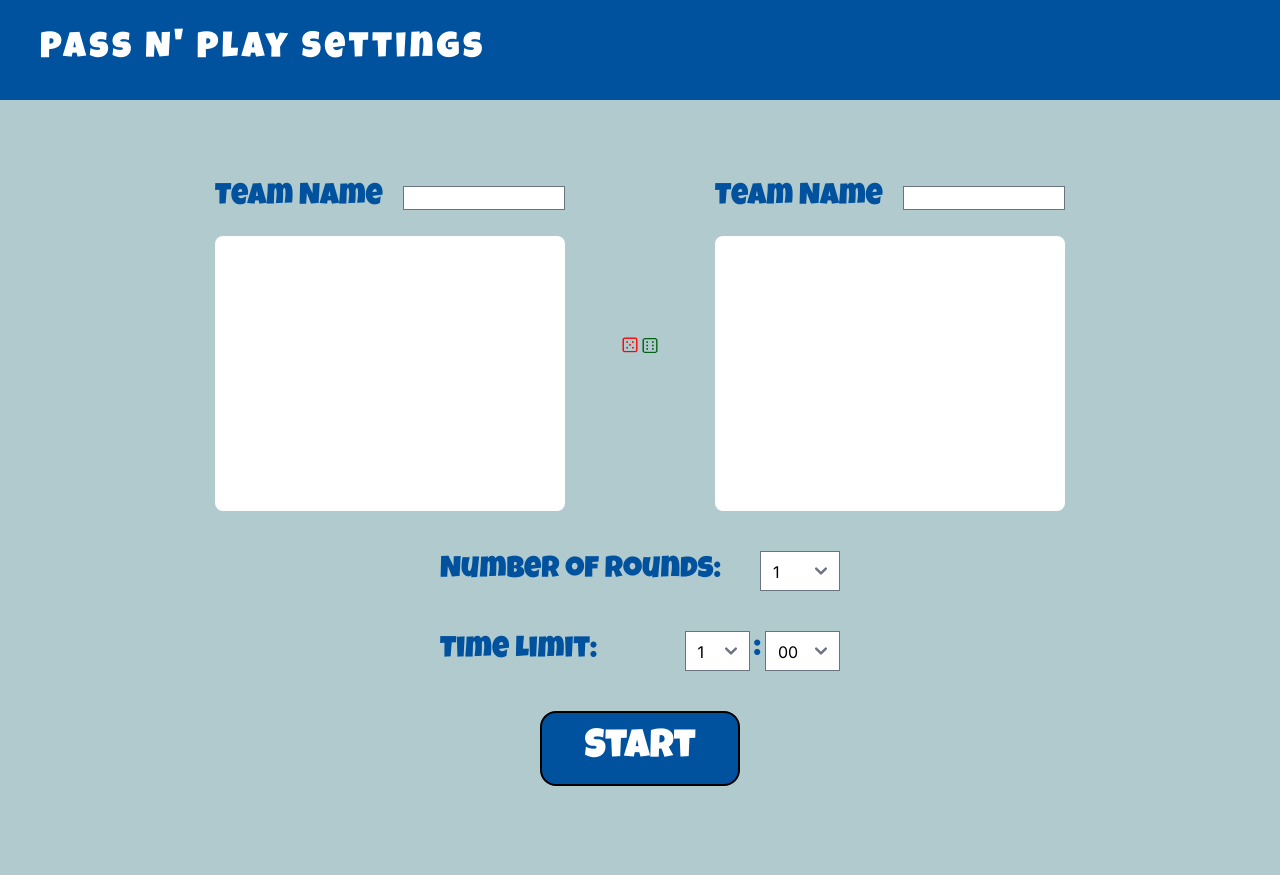
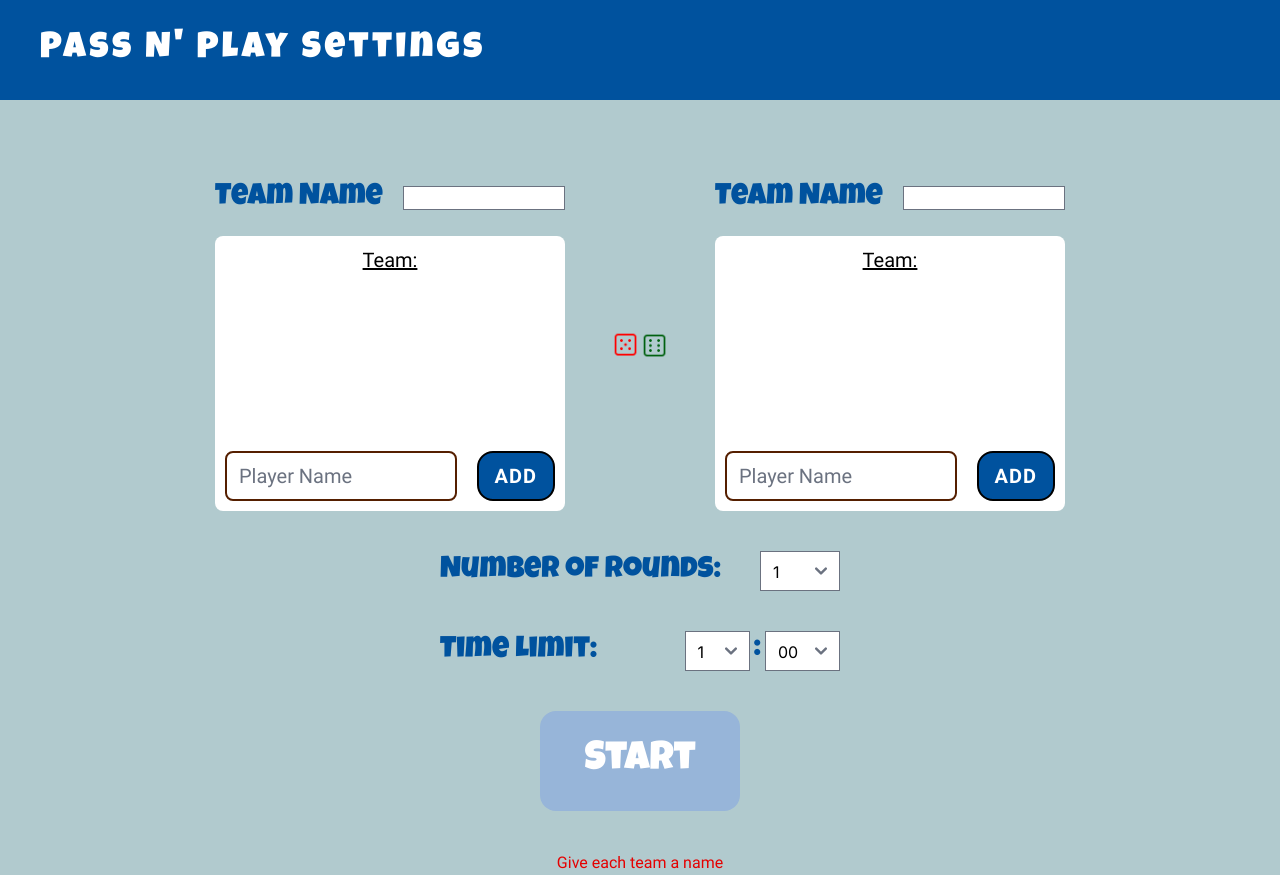
Before and after one commit to JarIsCoding/Shortalk---Front-End, a Next.js app: page /pages/passAndPlayLobby in a window 1280 px wide. Before the commit the page ends 800 px from the top, so only its background shows below. Built offline with nearby package versions, Linux system fonts and the light colour scheme.

Commit message:
Pass N Play Settings mostly done

```diff
--- a/src/app/components/DiceBtn.tsx
+++ b/src/app/components/DiceBtn.tsx
@@ -1,11 +1,15 @@
 import React from 'react'
 import dice from '@/app/assets/Dice.png'
 import Image from 'next/image';
+import { useAppContext } from '@/context/Context';
 
 const DiceBtn = () => {
+
+    const {setShuffle} = useAppContext();
+
     return (
-        <div>
-            <Image src={dice} alt='red and green dice' width={40} height={40} />
+        <div onClick={() => setShuffle(true)} className=' cursor-pointer'>
+            <Image src={dice} alt='red and green dice' width={58} height={40} />
         </div>
     )
 }
--- /dev/null
+++ b/src/app/components/Name.tsx
@@ -0,0 +1,39 @@
+import { IName } from '@/Interfaces/Interfaces'
+import { useAppContext } from '@/context/Context'
+import React from 'react'
+
+const Name = (props: IName) => {
+
+  const {Team1NameList, setTeam1NameList, Team2NameList, setTeam2NameList} = useAppContext();
+
+
+
+
+  const handleClick = (id: number) => {
+    let teamNameList: string[] = [];
+    switch(props.teamNumber){
+      case 1:
+        teamNameList = [...Team1NameList];
+        teamNameList.splice(id-1,1);
+        setTeam1NameList(teamNameList);
+        break;
+      case 2:
+        teamNameList = [...Team2NameList];
+        teamNameList.splice(id-1,1);
+        setTeam2NameList(teamNameList);
+        break;
+      default:
+        break;
+    }
+  }
+
+  return (
+    <div onClick={()=>handleClick(props.id)} className=' flex flex-row justify-between text-[20px] font-Roboto px-3'>
+        <div>{props.id}.</div>
+        <div>{props.name}</div>
+        <div className=' cursor-pointer text-dred'>X</div>
+    </div>
+  )
+}
+
+export default Name
--- a/src/app/components/StartBtn.tsx
+++ b/src/app/components/StartBtn.tsx
@@ -1,8 +1,17 @@
+import { IStartButton } from '@/Interfaces/Interfaces'
 import React from 'react'
 
-const StartBtn = () => {
+const StartBtn = (props:IStartButton) => {
+
+  let className = 'cursor-pointer rounded-2xl w-[200px] h-[100px] flex justify-center items-center px-4 '
+  if(props.isReady){
+    className += ' bg-dblue border-2 border-black'
+  }else{
+    className += ' bg-[#97B5D9]'
+  }
+
   return (
-    <div className=' rounded-2xl border-2 border-black w-[200px] h-[75px] bg-dblue flex justify-center items-center px-4'>
+    <div className={className}>
         <div className=' font-LuckiestGuy text-[40px] text-white'>Start</div>
     </div>
   )
--- a/src/app/components/TeamListPNP.tsx
+++ b/src/app/components/TeamListPNP.tsx
@@ -1,16 +1,95 @@
 'use client'
-import React from 'react'
+import { ITeamListPNP } from '@/Interfaces/Interfaces';
+import { useAppContext } from '@/context/Context'
+import React, { useEffect, useState } from 'react'
+import Name from './Name';
+import { shuffleArray } from '@/utils/utils';
 
-const TeamListPNP = () => {
+const TeamListPNP = (props:ITeamListPNP) => {
+
+  const {Team1Name, setTeam1Name, Team2Name, setTeam2Name,Team1NameList, Team2NameList, setTeam1NameList, setTeam2NameList, shuffle, setShuffle} = useAppContext();
+  const [teamName, setTeamName] = useState<string>('');
+  const [name, setName] = useState<string>('');
+
+  const handleClick = () => {
+    let teamList: string[] = [];
+    switch(props.teamNumber){
+      case 1:
+        teamList = [... Team1NameList];
+        name && teamList.push(name)
+        setTeam1NameList(teamList);
+        break;
+      case 2:
+        teamList = [... Team2NameList];
+        name && teamList.push(name)
+        setTeam2NameList(teamList);
+        break;
+      default:
+        console.log('Error')
+    }
+    setName('');
+  }
+
+
+  const renderNameList = (teamList: string[]) => {
+
+    const renderedList = [];
+
+    for(let i = 0; i < teamList.length; i++){
+      renderedList.push(<Name key={i} id={i+1} name={teamList[i]} teamNumber={props.teamNumber} />)
+    }
+
+    return renderedList;
+  }
+
+  const handleKeyDown = (event: React.KeyboardEvent<HTMLInputElement>) => {
+    if (event.key === 'Enter') {
+      handleClick();
+    }
+  };
+
+  useEffect(()=>{
+    switch(props.teamNumber){
+      case 1:
+          setTeam1Name(teamName);
+        break;
+      case 2:
+          setTeam2Name(teamName)
+        break;
+      default:
+        console.log('Error')
+    }
+  },[teamName])
+
+
+
   return (
     <div className=' space-y-5 w-[350px]'>
-        <div className='flex flex-row justify-between whitespace-nowrap items-center'>
-            <div className=' font-LuckiestGuy text-dblue text-3xl mr-5'>Team Name</div>
-            <input className=' w-full h-6' type="text" name="" id="" />
+      <div className='flex flex-row justify-between whitespace-nowrap items-center'>
+        <div className=' font-LuckiestGuy text-dblue text-3xl mr-5'>Team Name</div>
+        <input className=' w-full h-6' type="text" name="" id="" onChange={(e) => setTeamName(e.target.value)} />
+      </div>
+      <div className=' bg-white rounded-lg w-full h-[275px] p-[10px] flex flex-col'>
+        <div className=' font-Roboto text-xl underline w-full text-center'>Team: {teamName}</div>
+        <div id='NamesContainer' className='h-full overflow-auto'>
+          {
+            (props.teamNumber == 1) ? renderNameList(Team1NameList) : renderNameList(Team2NameList)
+          }
         </div>
-        <div className=' bg-white rounded-lg w-full h-[275px] p-[10px]'>
-
+        <div className=' flex flex-row space-x-5'>
+          <input className='w-full border-2 border-[#551F00] rounded-lg font-Roboto text-[20px] placeholder:text-[20px]'
+          type="text" name="" id="" placeholder='Player Name'
+          onChange={(e)=>setName(e.target.value)}
+          onKeyDown={handleKeyDown}
+          value={name}
+          />
+          <div className='cursor-pointer rounded-2xl border-2 border-black w-[88px] h-[50px] bg-dblue flex justify-center items-center px-4'
+          onClick={handleClick}
+          >
+            <div className=' font-RobotoBold tracking-wider text-[20px] text-white'>ADD</div>
+          </div>
         </div>
+      </div>
     </div>
   )
 }
--- a/src/app/pages/passAndPlayLobby/page.tsx
+++ b/src/app/pages/passAndPlayLobby/page.tsx
@@ -4,9 +4,16 @@ import DiceBtn from '@/app/components/DiceBtn'
 import NavBar from '@/app/components/NavBar'
 import StartBtn from '@/app/components/StartBtn'
 import TeamListPNP from '@/app/components/TeamListPNP'
-import React, { useState } from 'react'
+import { useAppContext } from '@/context/Context'
+import { shuffleArray } from '@/utils/utils'
+import React, { useEffect, useState } from 'react'
 
 const PassAndPlayLobby = () => {
+
+  const {Team1Name, Team2Name, Team1NameList, Team2NameList, setTeam1NameList, setTeam2NameList, shuffle, setShuffle, roundTime, setRoundTime, numberOfRounds, setNumberOfRounds} = useAppContext();
+
+  const [isReady, setIsReady] = useState<boolean>(false);
+  const [message, setMessage] = useState<string>('')
 
   const [selectedRounds, setSelectedRounds] = useState('1');
   const [selectedMinutes, setSelectedMinutes] = useState('1');
@@ -24,18 +31,62 @@ const PassAndPlayLobby = () => {
     return renderedOptions;
   }
 
-  // const handleChange = (event: React.ChangeEvent<HTMLSelectElement>, setSelectedOption:React.Dispatch<React.SetStateAction<string>>) => {
-  //   setSelectedOption(event.target.value);
-  // };
+  const shuffleTeams = () => {
+    let allPlayers = [...Team1NameList, ...Team2NameList];
+    allPlayers = shuffleArray(allPlayers);
+    let coinflip = Math.round(Math.random());
+
+    let team1 = [];
+    let team2 = [];
+
+    for(let i = 0; i < allPlayers.length; i++){
+      if((i + coinflip) % 2 == 0){
+        team1.push(allPlayers[i]);
+      }else{
+        team2.push(allPlayers[i])
+      }
+    }
+    setTeam1NameList(team1);
+    setTeam2NameList(team2);
+  }
+
+  useEffect(() => {
+    if(shuffle){
+      setShuffle(false);
+      shuffleTeams();
+    }
+  },[shuffle])
+
+  useEffect(()=>{
+    let numberOfPlayers = Team1NameList.length + Team2NameList.length;
+    let differenceInPlayers = Math.abs(Team1NameList.length - Team2NameList.length);
+    let time = parseInt(selectedMinutes)*60 + parseInt(selectedSeconds);
+    setRoundTime(time)
+    setIsReady(false);
+    if(!(Team1Name && Team2Name)){
+      setMessage('Give each team a name');
+    }else if(numberOfPlayers < 4){
+      setMessage('At least 4 players must be playing');
+    }else if(differenceInPlayers > 1){
+      setMessage('Teams can only vary by max 1 player')
+    }else if(time < 30){
+      setMessage('Rounds must take a minimum of 30 seconds')
+    }else{
+      setMessage('')
+      setIsReady(true);
+    }
+
+  },[Team1Name, Team2Name, Team1NameList, Team2NameList, roundTime, selectedMinutes, selectedSeconds])
+
 
   return (
     <div>
       <NavBar title="Pass N' Play Settings" />
       <div className='flex flex-col items-center space-y-10 pt-20'>
         <div className='flex flex-row justify-between w-[850px] items-center'>
-          <TeamListPNP />
+          <TeamListPNP teamNumber={1}/>
           <DiceBtn/>
-          <TeamListPNP />
+          <TeamListPNP teamNumber={2}/>
         </div>
         <div className='flex flex-row justify-between whitespace-nowrap items-center w-[400px]'>
           <div className=' font-LuckiestGuy text-dblue text-3xl mr-5'>Number of Rounds:</div>
@@ -55,7 +106,10 @@ const PassAndPlayLobby = () => {
             </select>
           </div>
         </div>
-        <StartBtn/>
+        <StartBtn isReady={isReady}/>
+        <div>
+          <div className=' font-Roboto text-dred'>{message}</div>
+        </div>
       </div>
     </div>
   )
--- a/src/context/Context.tsx
+++ b/src/context/Context.tsx
@@ -28,6 +28,15 @@ interface IContextValue {
 
     Team2Name: string
     setTeam2Name: (Team2Name: string) => void
+
+    Team1NameList: string[]
+    setTeam1NameList: (Team1NameList: string[]) => void
+
+    Team2NameList: string[]
+    setTeam2NameList: (Team2NameList: string[]) => void
+
+    shuffle: boolean
+    setShuffle: (shuffle: boolean) => void
 }
 
 // {} as IContextValue is just giving placeholder values
@@ -40,11 +49,14 @@ export const AppWrapper = ({ children, }: Readonly<{children: React.ReactNode;}>
     const [roundTime, setRoundTime] = useState<number>(0);
     const [numberOfRounds, setNumberOfRounds] = useState<number>(0);
     const [numberOfPeople, setNumberOfPeople] = useState<number>(0);
-    const [Team1Name, setTeam1Name] = useState<string>('1');
-    const [Team2Name, setTeam2Name] = useState<string>('2');
+    const [Team1Name, setTeam1Name] = useState<string>('');
+    const [Team2Name, setTeam2Name] = useState<string>('');
+    const [Team1NameList, setTeam1NameList] = useState<string[]>([]);
+    const [Team2NameList, setTeam2NameList] = useState<string[]>([]);
+    const [shuffle, setShuffle] = useState<boolean>(false)
 
     return(
-        <Context.Provider value={{userData,setUserData,roundTime,setRoundTime,numberOfRounds,setNumberOfRounds,numberOfPeople,setNumberOfPeople,Team1Name,setTeam1Name,Team2Name,setTeam2Name}}>
+        <Context.Provider value={{userData,setUserData,roundTime,setRoundTime,numberOfRounds,setNumberOfRounds,numberOfPeople,setNumberOfPeople,Team1Name,setTeam1Name,Team2Name,setTeam2Name,Team1NameList,setTeam1NameList, Team2NameList, setTeam2NameList, shuffle, setShuffle}}>
             {children}
         </Context.Provider>
     )
--- /dev/null
+++ b/src/utils/utils.ts
@@ -0,0 +1,8 @@
+export function shuffleArray(array: string[]): string[] {
+    const newArray = array.slice(); // Create a copy of the original array to avoid modifying it
+    for (let i = newArray.length - 1; i > 0; i--) {
+        const j = Math.floor(Math.random() * (i + 1));
+        [newArray[i], newArray[j]] = [newArray[j], newArray[i]]; // Swap elements at indices i and j
+    }
+    return newArray;
+}
```
Also changed, not shown: src/Interfaces/Interfaces.ts (+14 -0 lines).
